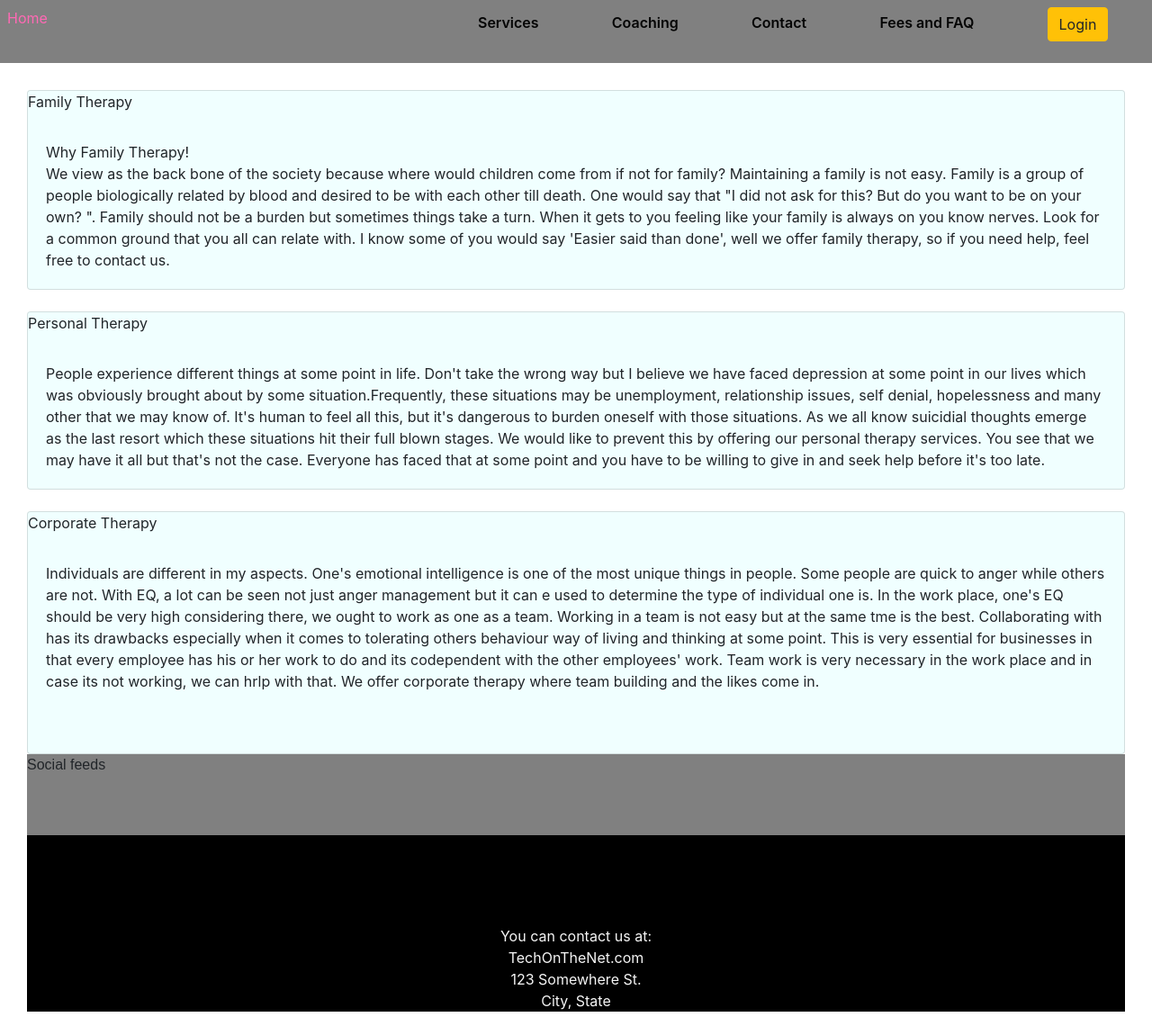
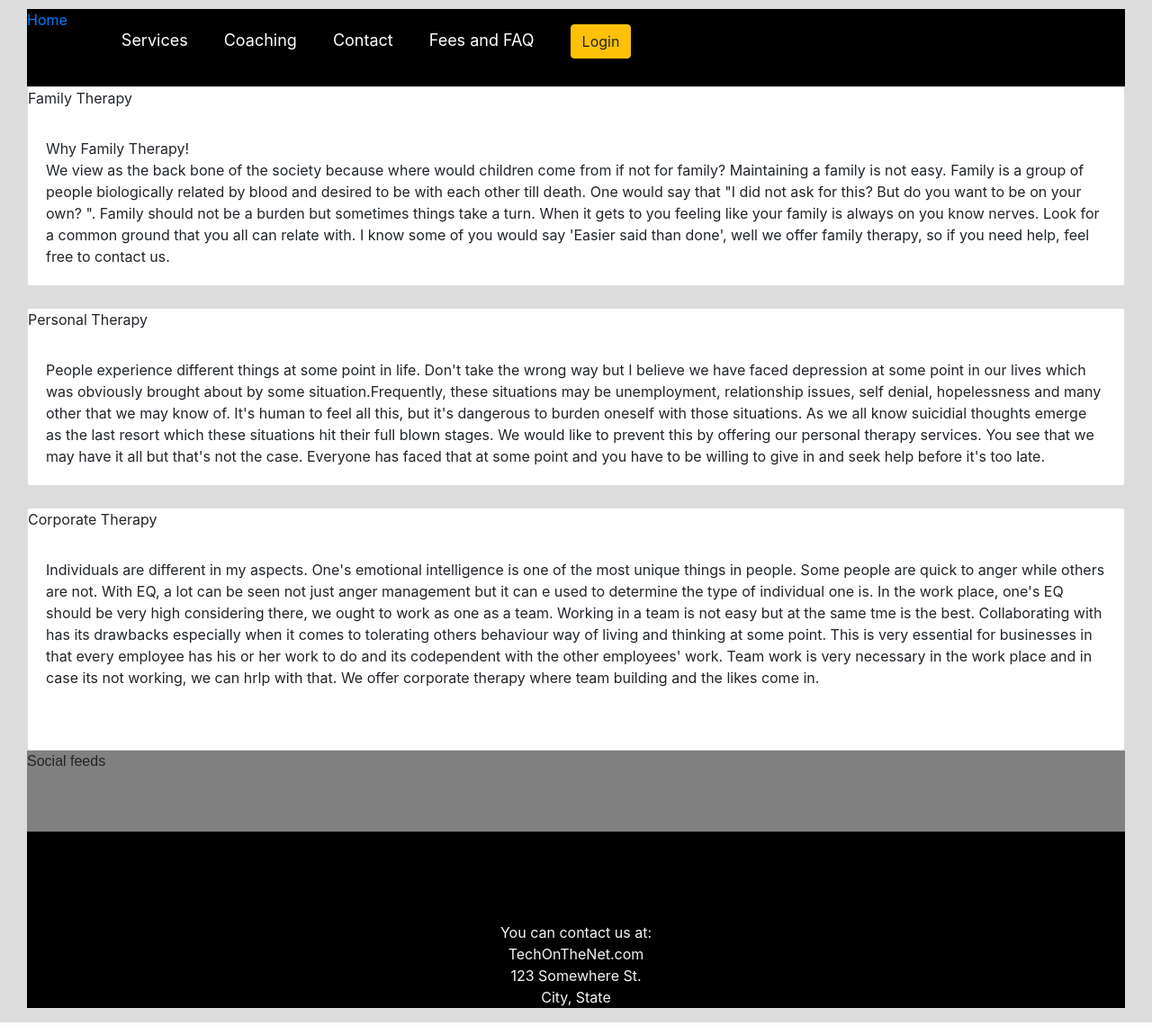
Before and after one commit to Emmanuel-9/Consultancy, a Django app: template consult/templates/services.html in a window 1280 px wide. Shown: the whole page at 90% size. Run offline with Django 3.2, Linux system fonts and the light colour scheme; the template is opened without the code that fills it, so the values that code supplies are empty; some libraries are stand-ins or nearby versions.

Commit message:
Add the CSS rules to the navigation bar, body and respective classes.

```diff
--- a/consult/static/styles.css
+++ b/consult/static/styles.css
@@ -1,22 +1,77 @@
-.nav{
-   position: fixed;
-   top: 0;
-   left: 0;
-   right: 0;
-   padding: 0.5rem;
-   display: grid;
-   grid-template-columns: 25% auto;
-   gap: 10%;
-   background-color: gray;
+nav{
+    background: black;
+    padding-right: 50px;
+}
+nav:after{
+   content: '';
+   clear: both;
+   display: table;
+}
+nav .logo{
+   float: left;
+   color: white;
+   font-size: 27px;
+   font-weight: 600px;
+   line-height: 70px;
+   padding-left: 60px;
+}
+nav ul{
+   list-style: none;
+   float: right;
+   margin-right: 40px;
+   position: relative;
+}
+nav ul li {
+   float: left;
+   display: inline-block;
+   background: black;
+   margin: 0 5px;
+}
+nav ul li a{
+   color: white;
+   text-decoration: none;
+   line-height: 70px;
+   font-size: 18px;
+   padding: 8px 15px;
+}
+nav ul li a:hover{
+   color: cyan;
+   border-radius: 5px;
+   box-shadow: 0 0 5px #33ffff,
+               0 0 5px #66ffff;
+}
+nav ul ul{
+   border-top: 3px solid cyan;
+   position: absolute;
+   top: 90px;
+   opacity: 0;
+   visibility: hidden;
+   transition: top .3s;
+}
+nav ul li:hover > ul{
+   top: 70px;
+   opacity: 1;
+   visibility: visible;
+}
+nav ul ul li{
+   position: relative;
+   margin: 0px;
+   width: 150px;
+   float: none;
+   display: list-item;
+   border-bottom: 1px solid rgba(0,0,0,0.3);
+}
+nav ul ul li a{
+   line-height: 50px;
+}
+nav ul ul li a:hover{
+   color: cyan;
+   box-shadow: none;
 }
 p{
    font-size: medium;
    font-family: sans-serif;
    scroll-behavior: smooth;
-}
-.card {
-   background-color: azure;
-
 }
 .row{
    padding-left: 10px;
@@ -25,41 +80,26 @@ p{
 body{
    padding-left: 30px;
    padding-right: 30px;
-   padding-top: 100px;
+   padding-top: 10px;
+   background-color: gainsboro;
 }
-.nav__headline{
-   font-size: 1rem;
-   color: hotpink;
 
-}
-.nav__list{
-   list-style-type: none;
-   display: flex;
-   align-items: center;
-   justify-content: space-around;
-}
-.nav__link{
-   text-decoration: none;
-   color: #040404;
-   font-weight: 600;
-   transition: opacity 200ms ease-in-out;
-   overflow: hidden;
-}
-.nav__link::after{
-   content: '';
-   display: block;
-   width: 0;
-   height: 2px;
-   margin-top: 2px;
-   border-radius: 2px;
-   background: #040404;
-   transition: width 200ms ease-in-out;
-}
-.nav__link.nav--current::after,
-.nav__link:hover::after {
-   width: 100%;
-}
+
 .questions{
    padding: 300px;
    padding-top: 10px;
 }
+.container-fluid{
+   padding-left: 100px;
+   padding-right: 100px;
+}
+.socials{
+   text-align: center;
+   padding-bottom: 50px;
+}
+.vertical{
+   border-left: 3px solid whitesmoke;
+   height: 200px;
+   position:absolute;
+   left: 40%;
+}
```
